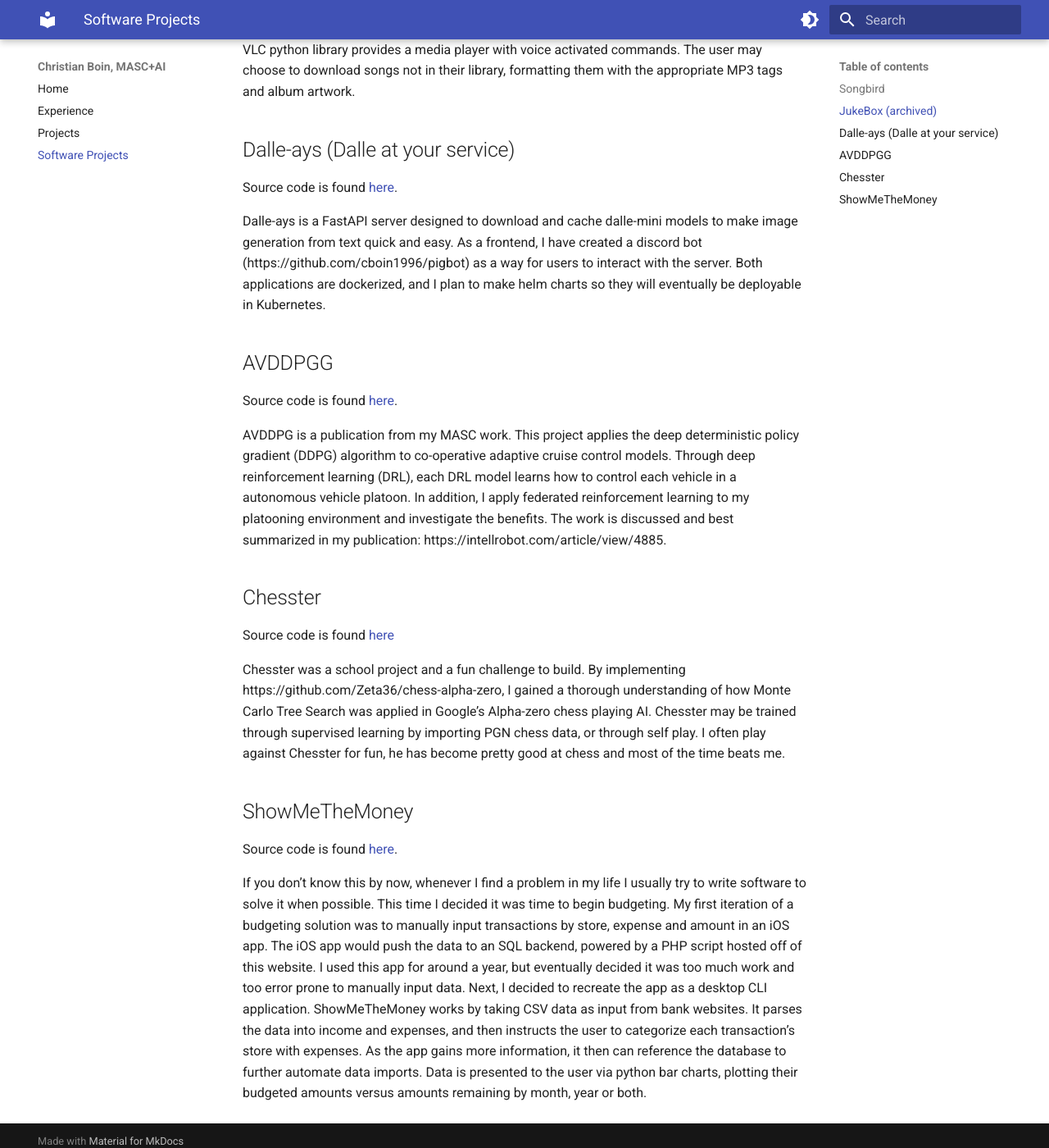
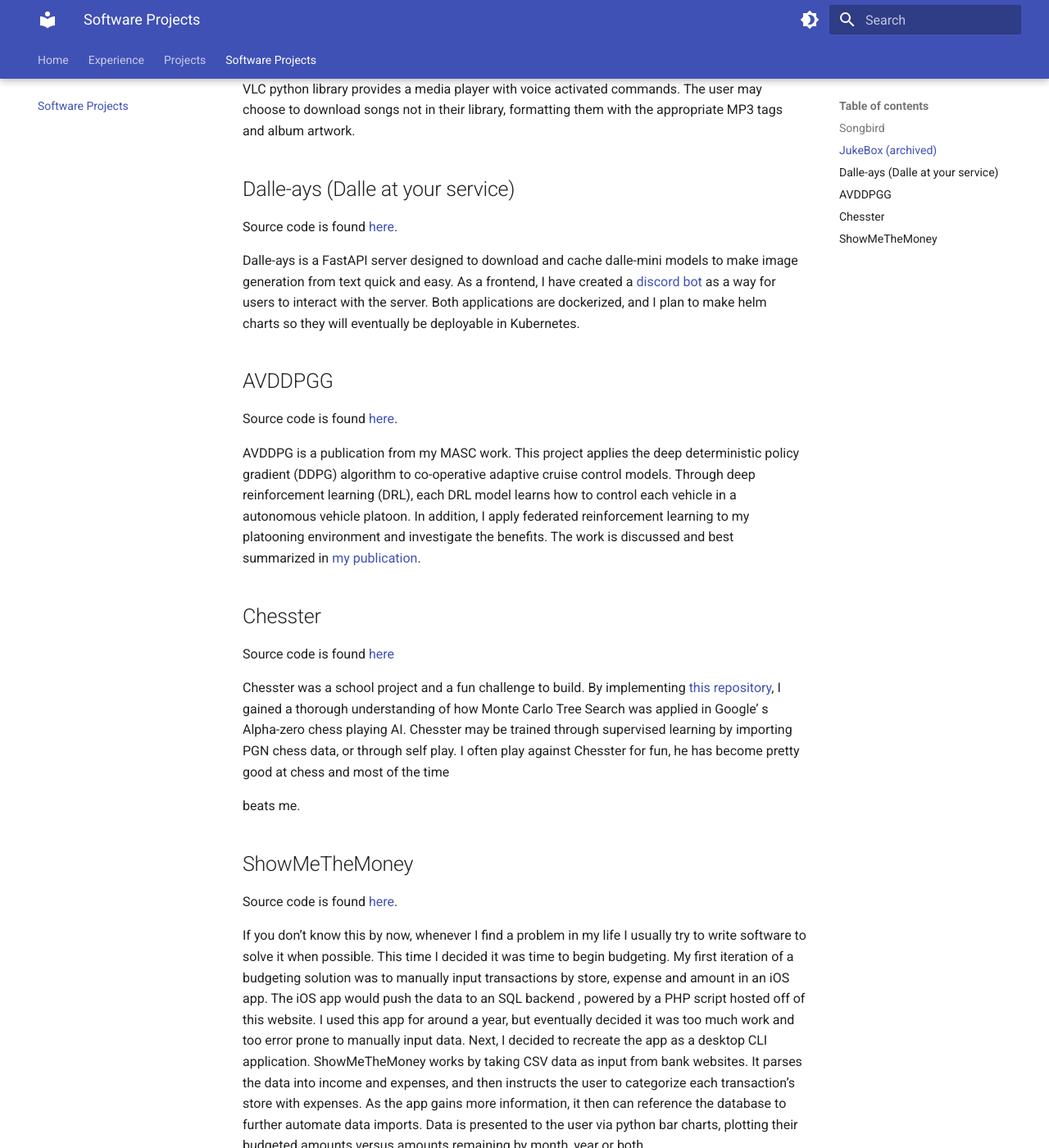
Before and after one commit to cboin1996/cboin1996.github.io, an MkDocs documentation site: the page built from docs/softwareprojects.md, in a window 1280 px wide and 1400 px high, scrolled down 653 px. Shown: the whole window at 82% size. Built offline with MkDocs 1.6.1 and Material for MkDocs 9.7.7, drawn with Linux system fonts in a browser that asks for light colours; some of the changed text lies outside the part shown.

```diff
--- a/docs/softwareprojects.md
+++ b/docs/softwareprojects.md
@@ -1,39 +1,86 @@
 # Software Projects
 
-Check out [my github](https://github.com/cboin1996) for the latest projects I am working on. Feel free to reach out if you have any ideas for projects, or think it would be productive to collaborate.
+Check out [my github](https://github.com/cboin1996) for the latest projects
+I am working on. Feel free to reach out if you have any ideas for projects,
+or think it would be productive to collaborate.
 
 ## Songbird
 
 Source code is found [here](https://github.com/cboin1996/songbird).
 
-Songbird is Jukebox’s replacement, designed to be simpler to use and more streamlined. This application features the ability to download albums, songs while formatting them with valid mp3 or m4a tags. Songbird integrates with iTunes, and Google Drive. In addition, the app is Dockerized for easier installation by users.
+Songbird is Jukebox’s replacement, designed to be simpler to use and
+more streamlined. This application features the ability to download albums,
+songs while formatting them with valid mp3 or m4a tags. Songbird
+integrates with iTunes, and Google Drive. In addition, the app is
+Dockerized for easier installation by users.
 
 ## JukeBox (archived)
 
 Source code is found [here](https://github.com/cboin1996/WebTools).
 
-JukeBox is a command line interface (CLI) program inspired by my challenges as a kid using youtube to mp3 software. JukeBox is entirely written in Python3, and was my first large project I worked on. As such, it is not my finest programming, however there are an abundance of features my friends enjoy. JukeBox presents users with a way to link their iTunes account, and using the VLC python library provides a media player with voice activated commands. The user may choose to download songs not in their library, formatting them with the appropriate MP3 tags and album artwork.
+JukeBox is a command line interface (CLI) program inspired by my challenges
+as a kid using youtube to mp3 software. JukeBox is entirely written in
+Python3, and was my first large project I worked on. As such, it is not
+my finest programming, however there are an abundance of features my
+friends enjoy. JukeBox presents users with a way to link their iTunes account,
+and using the VLC python library provides a media player with
+voice activated commands. The user may choose to download songs not in
+their library, formatting them with the appropriate MP3 tags and album artwork.
 
 ## Dalle-ays (Dalle at your service)
 
 Source code is found [here](https://github.com/cboin1996/dalle-ays).
 
-Dalle-ays is a FastAPI server designed to download and cache dalle-mini models to make image generation from text quick and easy. As a frontend, I have created a discord bot (https://github.com/cboin1996/pigbot) as a way for users to interact with the server. Both applications are dockerized, and I plan to make helm charts so they will eventually be deployable in Kubernetes.
+Dalle-ays is a FastAPI server designed to download and cache dalle-mini
+models to make image generation from text quick and easy. As a frontend,
+I have created a [discord bot](https://github.com/cboin1996/pigbot) as a
+way for users to interact with the server. Both applications are dockerized,
+and I plan to make helm charts so they will eventually be deployable
+in Kubernetes.
 
 ## AVDDPGG
 
 Source code is found [here](https://github.com/cboin1996/avddpg).
 
-AVDDPG is a publication from my MASC work. This project applies the deep deterministic policy gradient (DDPG) algorithm to co-operative adaptive cruise control models. Through deep reinforcement learning (DRL), each DRL model learns how to control each vehicle in a autonomous vehicle platoon. In addition, I apply federated reinforcement learning to my platooning environment and investigate the benefits. The work is discussed and best summarized in my publication: https://intellrobot.com/article/view/4885.
+AVDDPG is a publication from my MASC work. This project applies the
+deep deterministic policy gradient (DDPG) algorithm to co-operative
+adaptive cruise control models. Through deep reinforcement learning (DRL),
+each DRL model learns how to control each vehicle in a autonomous
+vehicle platoon. In addition, I apply federated reinforcement learning to
+my platooning environment and investigate the benefits. The work is
+discussed and best summarized in [my publication](https://intellrobot.com/article/view/4885).
 
 ## Chesster
 
 Source code is found [here](https://github.com/cboin1996/Chesster)
 
-Chesster was a school project and a fun challenge to build. By implementing  https://github.com/Zeta36/chess-alpha-zero, I gained a thorough understanding of how Monte Carlo Tree Search was applied in Google’s Alpha-zero chess playing AI. Chesster may be trained through supervised learning by importing PGN chess data, or through self play. I often play against Chesster for fun, he has become pretty good at chess and most of the time beats me.
+Chesster was a school project and a fun challenge to build. By
+implementing  [this repository](https://github.com/Zeta36/chess-alpha-zero),
+I gained a
+thorough understanding of how Monte Carlo Tree Search was applied in Google’
+s Alpha-zero chess playing AI. Chesster may be trained through
+supervised learning by importing PGN chess data, or through self play. I
+often play against Chesster for fun, he has become pretty good at chess
+and most of the time
+
+beats me.
 
 ## ShowMeTheMoney
 
 Source code is found [here](https://github.com/cboin1996/showMeTheMoney).
 
-If you don’t know this by now, whenever I find a problem in my life I usually try to write software to solve it when possible. This time I decided it was time to begin budgeting. My first iteration of a budgeting solution was to manually input transactions by store, expense and amount in an iOS app. The iOS app would push the data to an SQL backend, powered by a PHP script hosted off of this website. I used this app for around a year, but eventually decided it was too much work and too error prone to manually input data. Next, I decided to recreate the app as a desktop CLI application. ShowMeTheMoney works by taking CSV data as input from bank websites. It parses the data into income and expenses, and then instructs the user to categorize each transaction’s store with expenses. As the app gains more information, it then can reference the database to further automate data imports. Data is presented to the user via python bar charts, plotting their budgeted amounts versus amounts remaining by month, year or both.
+If you don’t know this by now, whenever I find a problem in my life I
+usually try to write software to solve it when possible. This time I
+decided it was time to begin budgeting. My first iteration of a
+budgeting solution was to manually input transactions by store, expense
+and amount in an iOS app. The iOS app would push the data to an SQL backend
+, powered by a PHP script hosted off of this website. I used this app
+for around a year, but eventually decided it was too much work and too
+error prone to manually input data. Next, I decided to recreate the app as
+a desktop CLI application. ShowMeTheMoney works by taking CSV data as
+input from bank websites. It parses the data into income and expenses,
+and then instructs the user to categorize each transaction’s store
+with expenses. As the app gains more information, it then can reference
+the database to further automate data imports. Data is presented to the
+user via python bar charts, plotting their budgeted amounts versus
+amounts remaining by month, year or both.
--- a/mkdocs.yaml
+++ b/mkdocs.yaml
@@ -4,8 +4,13 @@ site_dir: public
 
 theme:
   name: material
+  features:
+    - navigation.tracking
+    - navigation.sections
+    - navigation.tabs
+    - navigation.tabs.sticky
   palette:
-  # Palette toggle for dark mode
+    # Palette toggle for dark mode
     - scheme: default
       toggle:
         icon: material/brightness-4
```
Also changed, not shown: docs/projects.md (+11 -11 lines), docs/index.md (line endings or trailing spaces), 1 other file.
